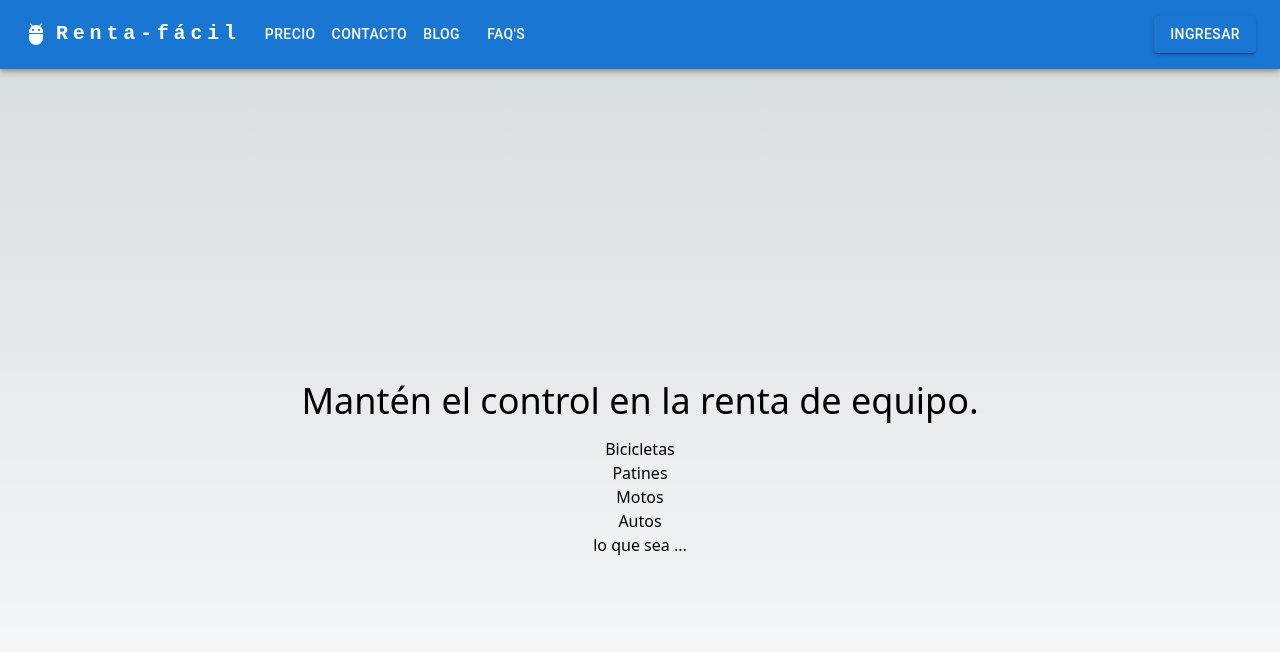
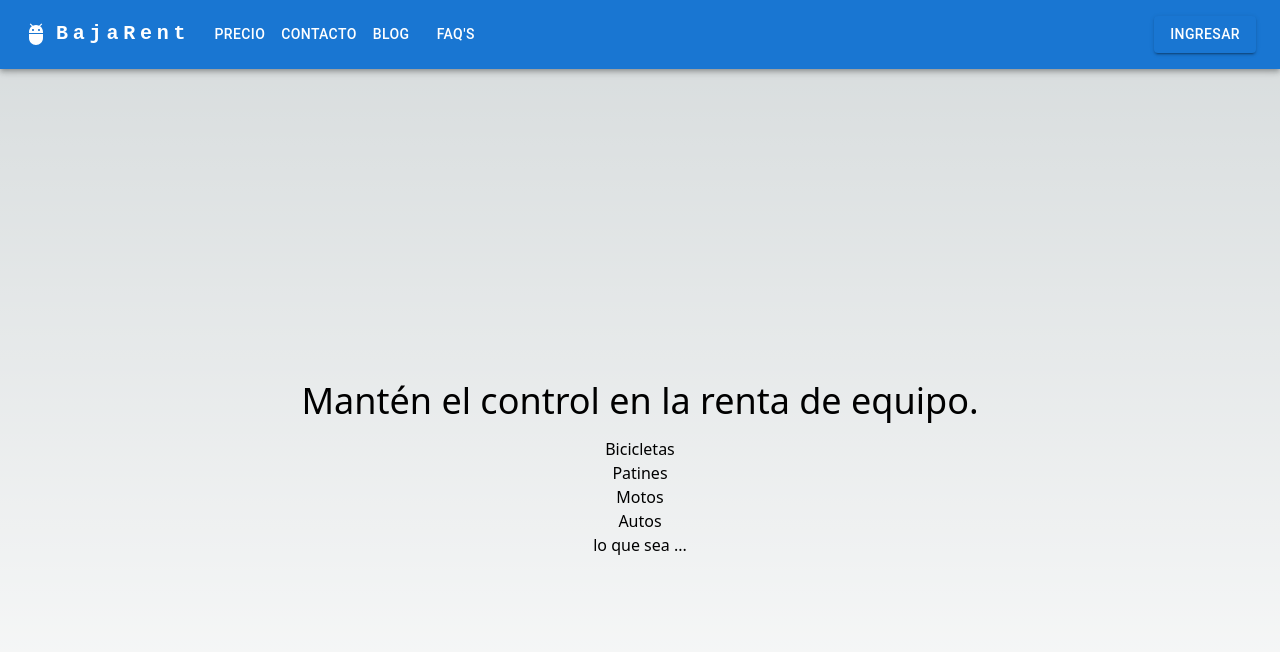
Before and after one commit to raulzarzadev/tim-app, a Next.js app: page / in a window 1280 px wide. Shown: the top 652 px of the page. Built offline with nearby package versions, Linux system fonts and the light colour scheme.

Commit message:
feat(nameofcompany): change the name of the page

```diff
--- a/src/app/layout.tsx
+++ b/src/app/layout.tsx
@@ -3,8 +3,8 @@ import './globals.css'
 import Navigation from '@/components/Navigation'
 
 export const metadata = {
-  title: 'Create Next App',
-  description: 'Generated by create next app'
+  title: 'baja-rent app',
+  description: 'Take control of your rentals, easy and fast'
 }
 
 export default function RootLayout({
@@ -15,7 +15,7 @@ export default function RootLayout({
   return (
     <html lang="en">
       <head>
-        <title>Tim</title>
+        <title>BajaRent</title>
       </head>
       <body>
         <Navigation />
--- a/src/components/Navigation.tsx
+++ b/src/components/Navigation.tsx
@@ -72,7 +72,7 @@ function ResponsiveAppBar() {
               textDecoration: 'none'
             }}
           >
-            Renta-fácil
+            BajaRent
           </Typography>
 
           <Box sx={{ flexGrow: 1, display: { xs: 'flex', md: 'none' } }}>
@@ -130,7 +130,7 @@ function ResponsiveAppBar() {
               textDecoration: 'none'
             }}
           >
-            RF
+            BajaRent
           </Typography>
           <Box sx={{ flexGrow: 1, display: { xs: 'none', md: 'flex' } }}>
             {pages.map((page) => (
```
